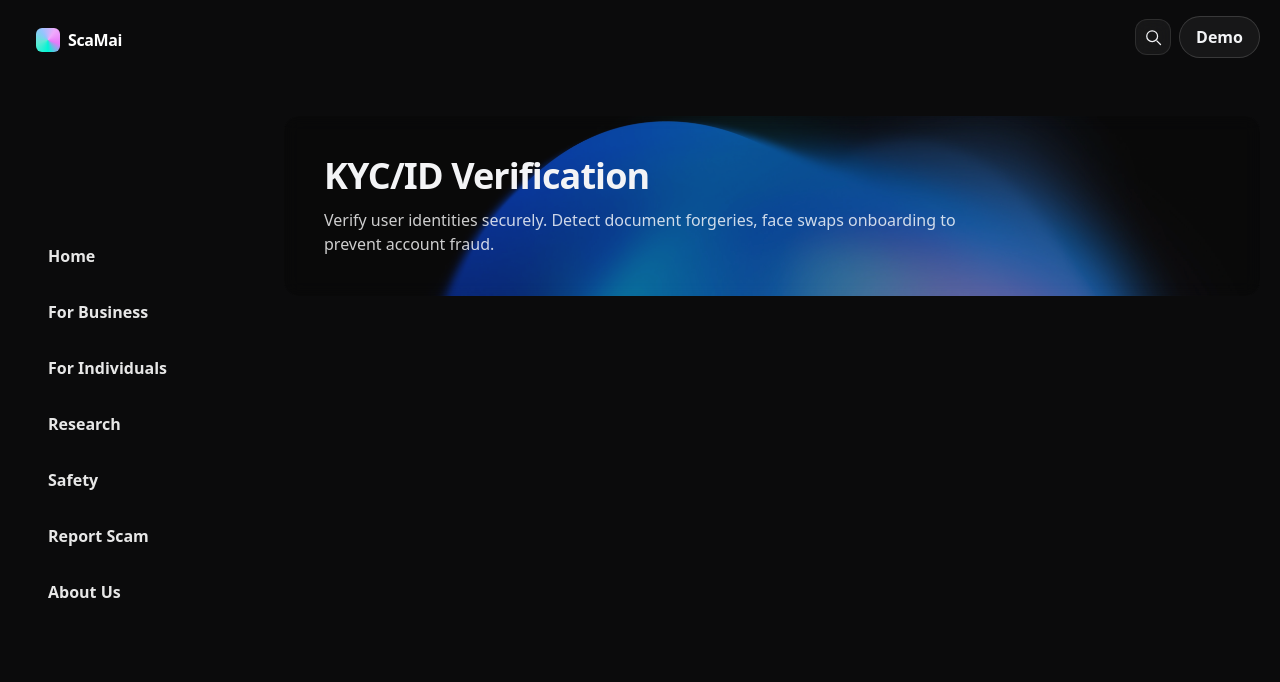
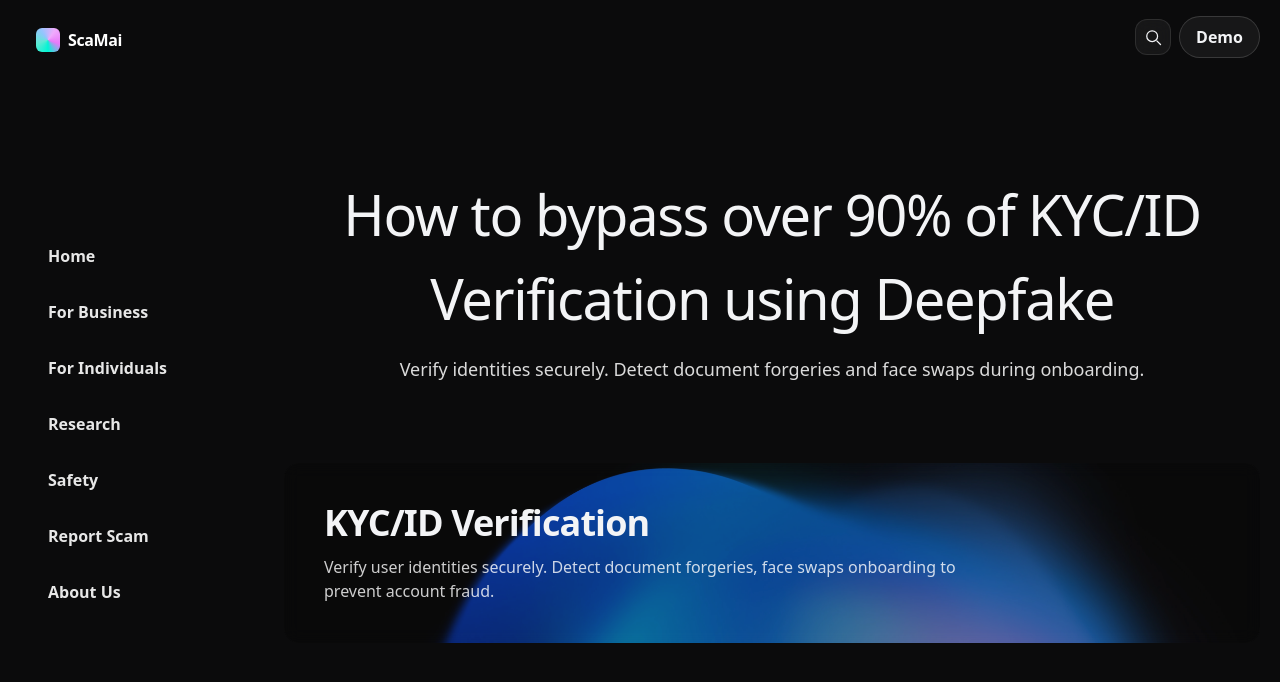
Before and after one commit to aptxaptx/scamai-landing, a Next.js app: page /business/kyc in a window 1280 px wide. Shown: the top 682 px of the page. Built offline with nearby package versions, Linux system fonts and the light colour scheme.

Commit message:
Add hero section to KYC page
Introduced a new hero section above the existing content on the KYC page, featuring a prominent heading and supporting text to highlight secure identity verification and document forgery detection.

```diff
--- a/src/app/business/kyc/page.tsx
+++ b/src/app/business/kyc/page.tsx
@@ -8,6 +8,21 @@ export const metadata = {
 export default function KycPage() {
   return (
     <SiteShell>
+      {/* Hero above existing card(s) */}
+      <section className="relative overflow-hidden rounded-2xl grid place-items-center mb-6">
+
+        <div className="relative z-10 text-center p-8 md:p-12 lg:p-14">
+          <h1 className="text-[clamp(28px,6.5vw,56px)] font tracking-tight">How to bypass over 90% of KYC/ID Verification using Deepfake</h1>
+
+
+
+          <p className="mt-4 text-white/85 text-[clamp(14px,2vw,18px)] max-w-3xl mx-auto">
+            Verify identities securely. Detect document forgeries and face swaps during onboarding.
+          </p>
+        </div>
+      </section>
+
+      {/* Existing card(s) remain unchanged below */}
       <section className="relative rounded-2xl bg-white/5 p-6 md:p-10 backdrop-blur-sm overflow-hidden">
         <div
           className="absolute inset-0 -z-10 opacity-60 bg-cover bg-center"
```
